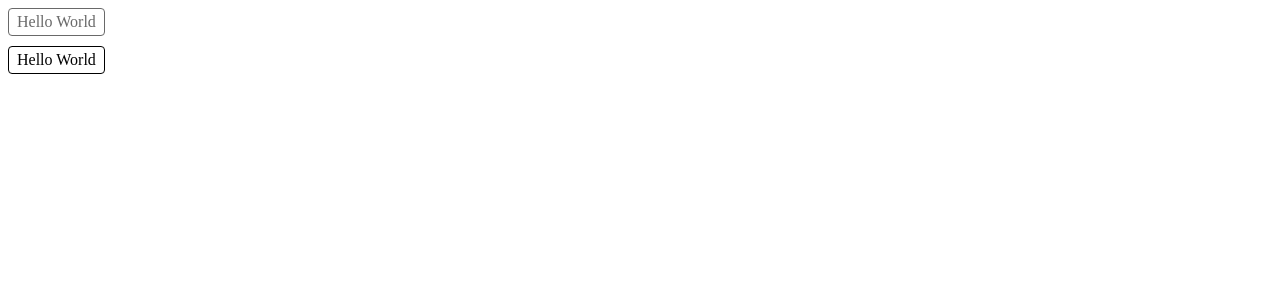
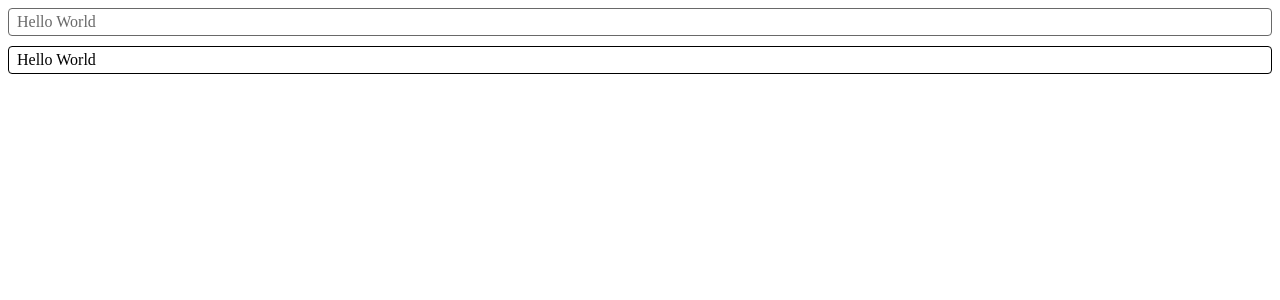
Before and after one commit to oscelest/react-button, a Next.js app: page / in a window 1280 px wide. Shown: the top 300 px of the page. Built offline with nearby package versions, Linux system fonts and the light colour scheme.

Commit message:
Updated CSS, simplified.

```diff
--- a/src/components/Button.module.css
+++ b/src/components/Button.module.css
@@ -1,20 +1,12 @@
 /* ----- Input field general ----- */
 
 .Component {
-  display:          flex;
-  flex:             0 0 auto;
-  flex-flow:        row;
-  align-self:       flex-start;
-  grid-column-gap:  5px;
-  box-sizing:       border-box;
-  position:         relative;
   padding:          4px 8px;
   background-color: white;
   border:           1px solid black;
   border-radius:    4px;
   transition:       box-shadow 200ms ease-in-out;
   user-select:      none;
-
 }
 
 .Component:focus {
```
